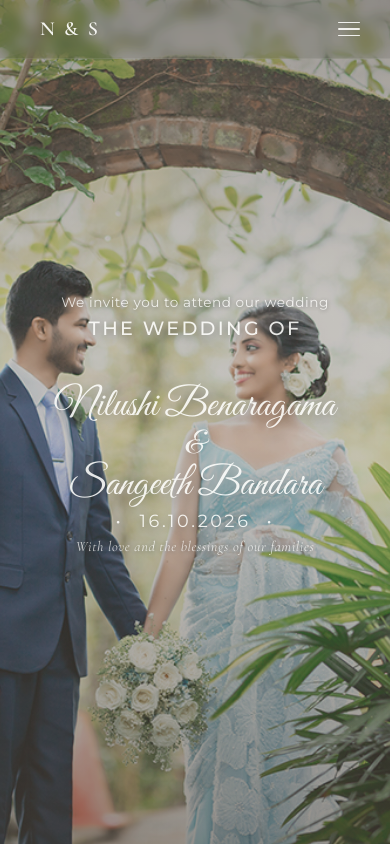
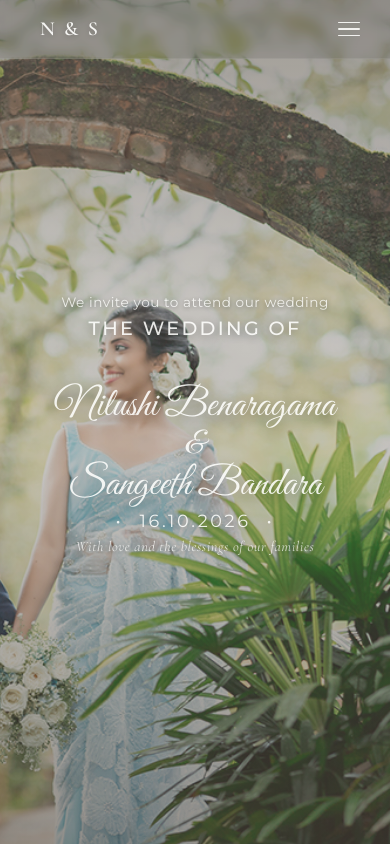
Before and after one commit to Benaragama-003/Wedding-Invitation, a React (Vite) app in the folder Frontend/: page / in a window 390 px wide. Both pictures are taken after a click on the button "OPEN INVITATION". Shown: the top 844 px of the page. Built offline with nearby package versions, Linux system fonts and the light colour scheme; a web font is replaced by a local one.

Commit message:
Fix HeroSection image framing using object-position to shift groom left

```diff
--- a/Frontend/src/index.css
+++ b/Frontend/src/index.css
@@ -401,7 +401,12 @@ body {
   }
 
   .bg-hero-main-responsive {
-    /* Shift left (30%) to show the groom's right arm on the left side */
-    background-position: 30% center !important;
+    /* Shift focal point right (65%) to move the image left, bringing the groom's arm into frame */
+    object-position: 65% center !important;
   }
 }
+
+.bg-hero-main-responsive {
+  /* Desktop: Shift focal point right (60%) to move the image left */
+  object-position: 60% center;
+}
--- a/Frontend/src/sections/HeroSection.jsx
+++ b/Frontend/src/sections/HeroSection.jsx
@@ -35,7 +35,7 @@ export default function HeroSection() {
         <img
           src="/16.jpg"
           alt="Wedding couple"
-          className="object-hero-responsive"
+          className="bg-hero-main-responsive"
           style={{
             width: '100%',
             height: '100%',
```
